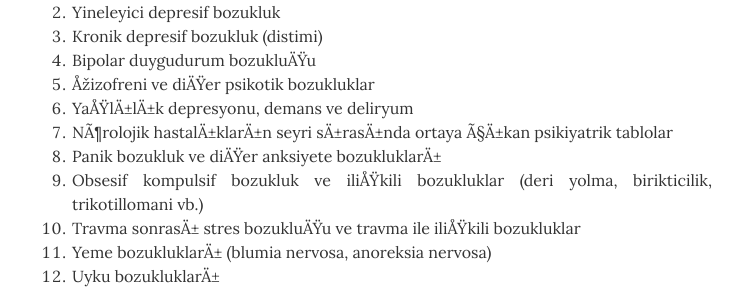
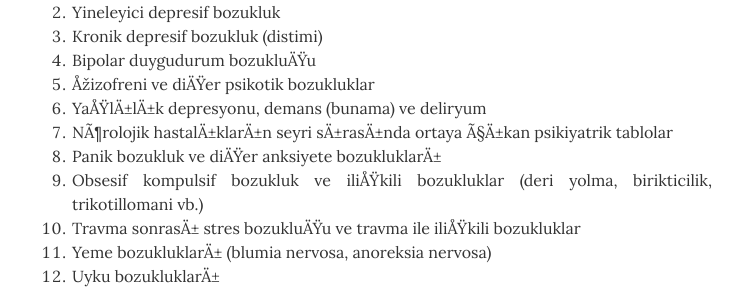
Before and after one commit to ibucgun/ibucgun.github.io, a Jekyll site: the page built from index.html, in a window 1280 px wide and 900 px high, scrolled down 3024 px. Shown: the part 162-451 px from the top of the window, without its empty margins (268-1011 px from the left). Built offline with Jekyll 4.4.1, drawn with Linux system fonts in a browser that asks for light colours.

Commit message:
Update resume.html

```diff
--- a/_layouts/resume.html
+++ b/_layouts/resume.html
@@ -123,7 +123,7 @@
 		  <li>Kronik depresif bozukluk (distimi)</li>
 		  <li>Bipolar duygudurum bozukluğu</li>
 		  <li>Şizofreni ve diğer psikotik bozukluklar</li>
-		  <li>Yaşlılık depresyonu, demans ve deliryum</li>
+		  <li>Yaşlılık depresyonu, demans (bunama) ve deliryum</li>
 		  <li>Nörolojik hastalıkların seyri sırasında ortaya çıkan psikiyatrik tablolar</li>
 		  <li>Panik bozukluk ve diğer anksiyete bozuklukları</li>
 		  <li>Obsesif kompulsif bozukluk ve ilişkili bozukluklar (deri yolma, birikticilik, trikotillomani vb.)</li>
```
